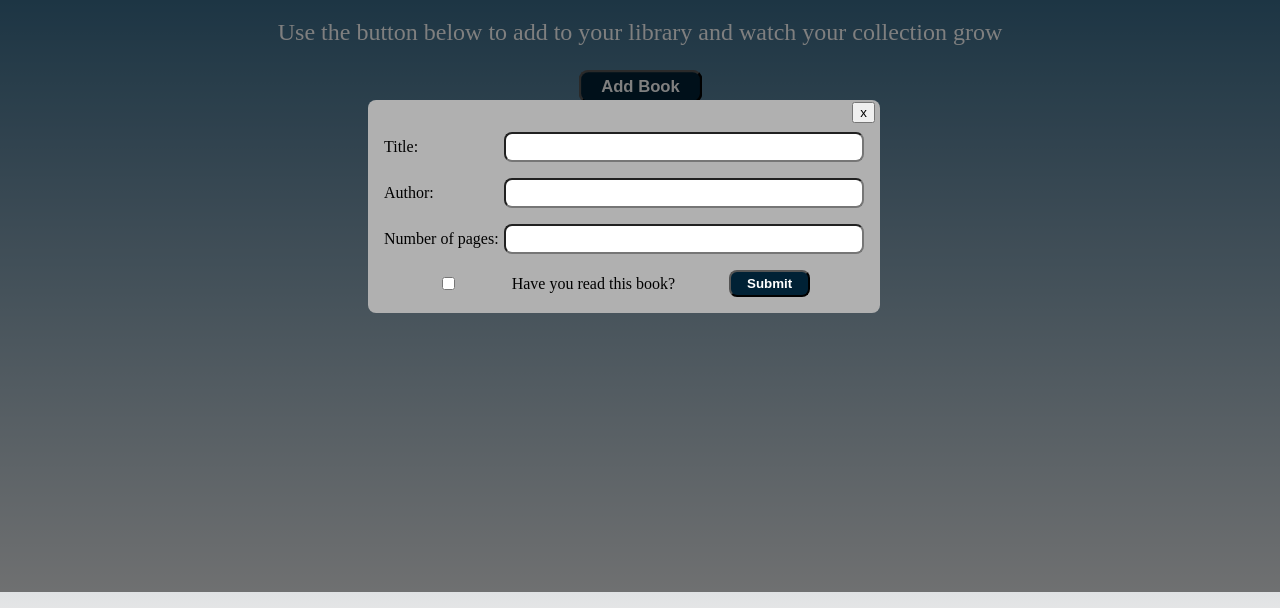
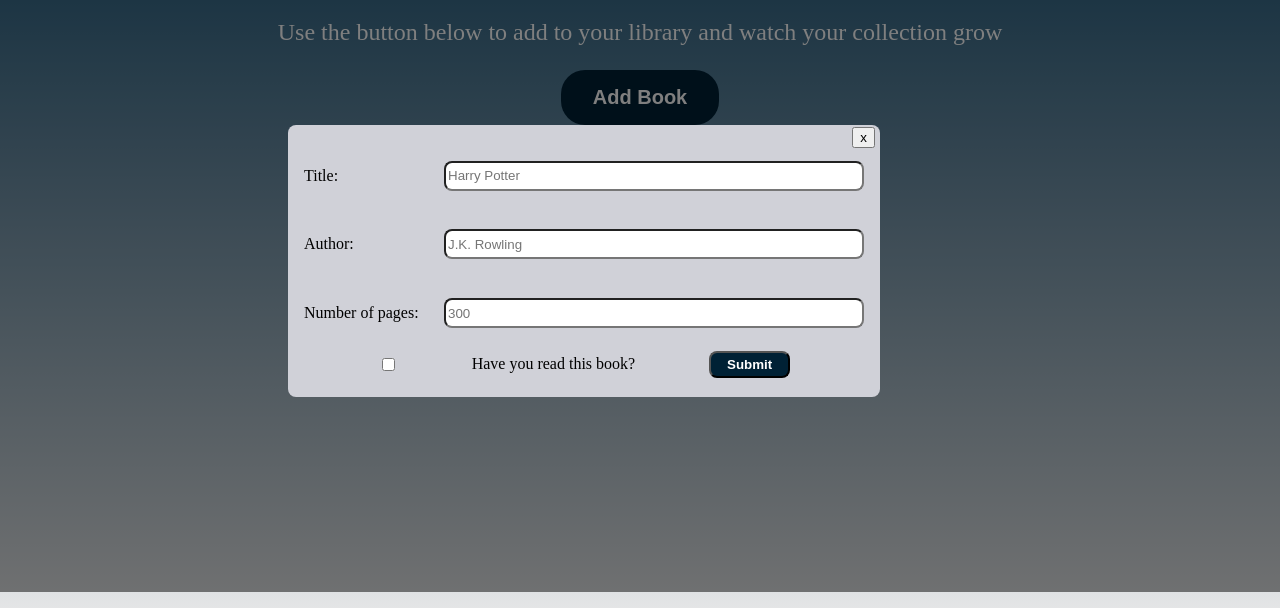
Before and after one commit to dariojularic/Book-library-js, a website built with Vite: page index.html in a window 1280 px wide. Both pictures are taken after a click on the button "Add Book". Shown: the part 208-816 px from the top of the page. Built offline with nearby package versions, Linux system fonts and the light colour scheme.

Commit message:
Add style

```diff
--- a/index.html
+++ b/index.html
@@ -19,15 +19,15 @@
           <button class="exit">x</button>
         <div class="title-div form">
           <label for="title">Title:</label>
-          <input type="text" name="title" id="title" class="form-input">
+          <input type="text" name="title" id="title" placeholder="Harry Potter" class="form-input">
         </div>
         <div class="author-div form">
           <label for="author">Author:</label>
-          <input type="text" name="author" id="author" class="form-input">
+          <input type="text" name="author" id="author" placeholder= "J.K. Rowling" class="form-input">
         </div>
         <div class="number-of-pages-div form">
           <label for="number-of-pages">Number of pages:</label>
-          <input type="number" name="number-of-pages" id="number-of-pages" class="form-input">
+          <input type="number" name="number-of-pages" id="number-of-pages" placeholder="300" class="form-input">
         </div>
         <div class="checkbox-submit-div">
           <input type="checkbox" name="checkbox" class="checkbox">
--- a/style.css
+++ b/style.css
@@ -35,26 +35,34 @@ body {
 
 .form-div {
   padding: 16px;
-  background-color: rgb(176, 176, 176);
+  background-color: rgb(208 209 216);
   border-radius: 8px;
   position: absolute;
   right: 1000px;
-  width: 480px;
+  width: 560px;
+  height: 240px;
   transition: transform 0.3s;
   margin-bottom: 80px;
   z-index: 1000;
+  display: flex;
+  flex-direction: column;
+  justify-content: space-around;
 }
 
 .edit-form-div {
   z-index: 1000;
   padding: 16px;
-  background-color: rgb(176, 176, 176);
+  background-color: rgb(208 209 216);
   border-radius: 8px;
   position: absolute;
-  width: 480px;
+  width: 560px;
+  height: 240px;
   right: 1000px;
   transition: transform 0.3s;
   margin-bottom: 80px;
+  display: flex;
+  flex-direction: column;
+  justify-content: space-around;
 }
 
 .btn {
@@ -148,10 +156,11 @@ body {
 .add-book {
   background-color: #002135;
   color: white;
-  padding: 4px 16px 4px 16px;
+  padding: 16px 32px;
   font-weight: 700;
-  border-radius: 8px;
-  scale: 1.25;
+  border-radius: 24px;
+  font-size: 20px;
+  border: none;
 }
 
 
```
